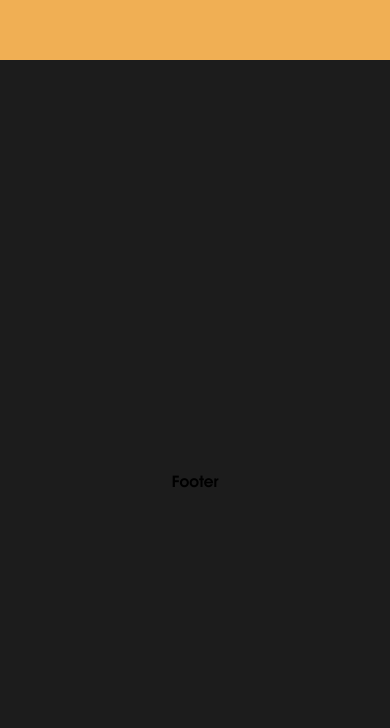
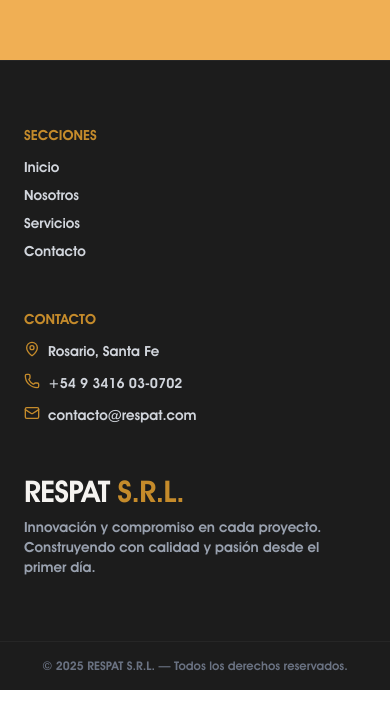
Before and after one commit to Marino-404/Respat-SRL, a React (Vite) app: page / in a window 390 px wide. Shown: the part 4922-5650 px from the top of the page. After the commit the page ends 5612 px from the top, so only its background shows below. Built offline with nearby package versions, Linux system fonts and the light colour scheme.

Commit message:
First commit

```diff
--- a/src/section/About.tsx
+++ b/src/section/About.tsx
@@ -43,17 +43,6 @@ const About = () => {
       id="about"
       className="relative w-full min-h-screen flex flex-col items-center justify-center text-black overflow-hidden"
     >
-      {/* 🎥 Fondo con video o imagen sutil */}
-      <video
-        autoPlay
-        loop
-        muted
-        playsInline
-        className="absolute inset-0 w-full h-full object-cover opacity-10"
-      >
-        <source src="/videos/industry.mp4" type="video/mp4" />
-      </video>
-
       {/* 🎨 Degradado de fondo suave */}
       <div className="absolute inset-0 bg-gradient-to-b from-[#FFB84D]/90 via-[#FFD580]/80 to-[#FFF3D6]/90 z-0" />
 
--- a/src/section/Footer.tsx
+++ b/src/section/Footer.tsx
@@ -1,11 +1,72 @@
+import React from "react";
+import { MapPin, Phone, Mail } from "lucide-react";
+
 const Footer = () => {
   return (
-    <div
-      id="footer"
-      className="w-full h-screen flex items-center justify-center bg-black"
-    >
-      Footer
-    </div>
+    <footer className="w-full bg-black text-white border-t border-neutral-800">
+      <div className="max-w-7xl mx-auto px-6 md:px-12 py-16 grid grid-cols-1 md:grid-cols-3 gap-12">
+        {/* Secciones (izquierda) */}
+        <div className="flex flex-col items-start md:items-start text-start md:text-left">
+          <h3 className="uppercase text-[#C58B2B] text-sm font-medium mb-3">
+            Secciones
+          </h3>
+          <ul className="space-y-2 text-sm text-gray-300">
+            <li className="hover:text-[#C58B2B] cursor-pointer transition">
+              Inicio
+            </li>
+            <li className="hover:text-[#C58B2B] cursor-pointer transition">
+              Nosotros
+            </li>
+            <li className="hover:text-[#C58B2B] cursor-pointer transition">
+              Servicios
+            </li>
+            <li className="hover:text-[#C58B2B] cursor-pointer transition">
+              Contacto
+            </li>
+          </ul>
+        </div>
+
+        {/* Contacto (centro) */}
+        <div className="flex flex-col items-start text-start md:items-start">
+          <h3 className="uppercase text-[#C58B2B] text-sm font-medium mb-3">
+            Contacto
+          </h3>
+          <ul className="space-y-3 text-sm text-gray-300">
+            <li className="flex items-start justify-start gap-2 md:justify-start">
+              <MapPin size={16} className="text-[#C58B2B]" />
+              <span>Rosario, Santa Fe</span>
+            </li>
+            <li className="flex items-start justify-start gap-2 md:justify-start">
+              <Phone size={16} className="text-[#C58B2B]" />
+              <span>+54 9 3416 03-0702</span>
+            </li>
+            <li className="flex items-start justify-start gap-2 md:justify-start">
+              <Mail size={16} className="text-[#C58B2B]" />
+              <span>contacto@respat.com</span>
+            </li>
+          </ul>
+        </div>
+
+        {/* Marca (derecha) */}
+        <div className="flex flex-col items-start md:items-start text-start md:text-start">
+          <h1 className="text-3xl md:text-4xl font-semibold tracking-tight mb-2">
+            RESPAT <span className="text-[#C58B2B]">S.R.L.</span>
+          </h1>
+          <p className="text-sm text-gray-400 max-w-xs">
+            Innovación y compromiso en cada proyecto. Construyendo con calidad y
+            pasión desde el primer día.
+          </p>
+        </div>
+      </div>
+
+      {/* Línea divisoria inferior */}
+      <div className="w-full border-t border-neutral-800">
+        <p className="text-center text-xs text-gray-500 py-4">
+          © {new Date().getFullYear()} RESPAT S.R.L. — Todos los derechos
+          reservados.
+        </p>
+      </div>
+    </footer>
   );
 };
 
```
